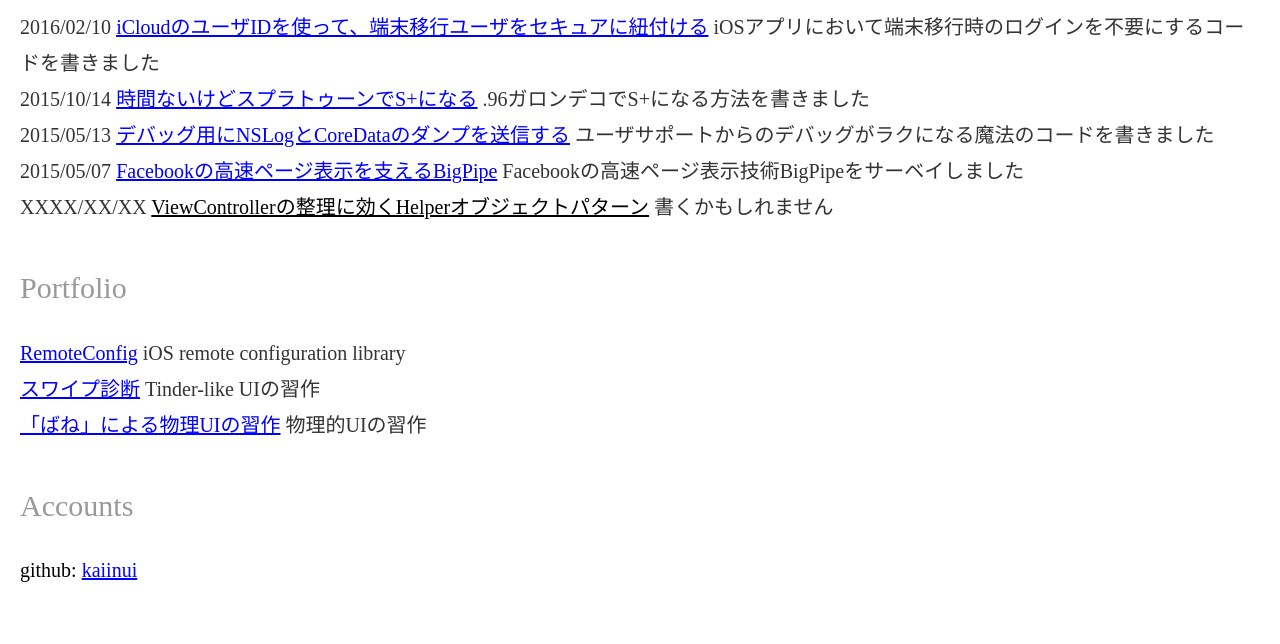
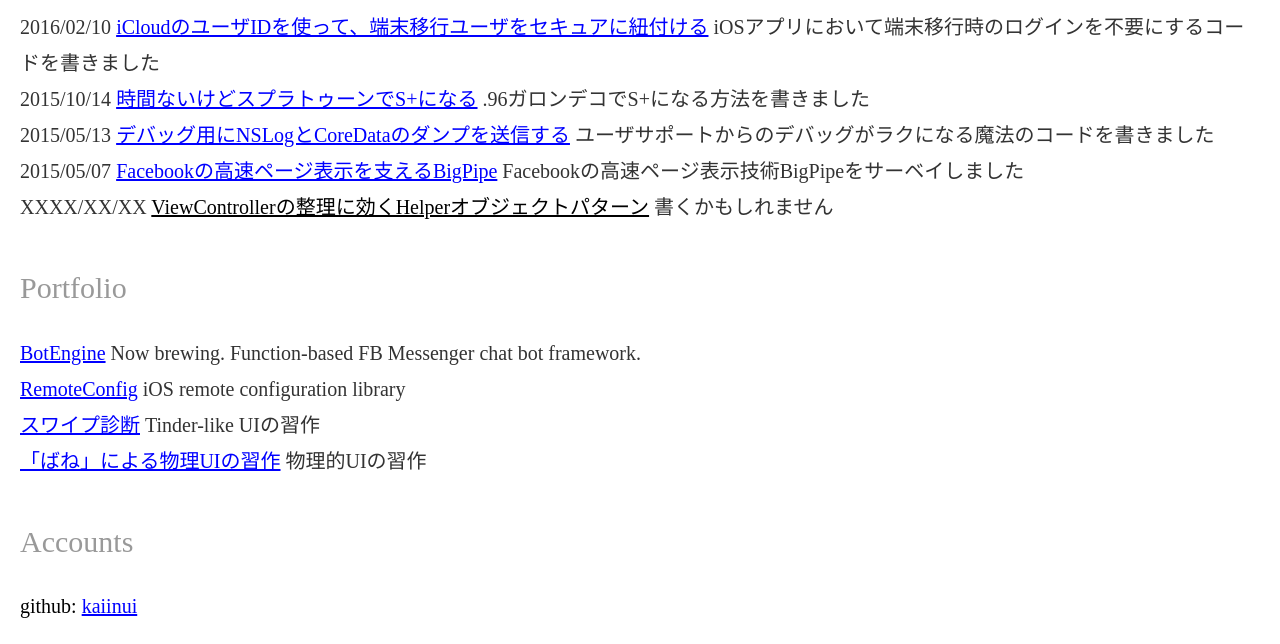
Before and after one commit to kaiinui/kaiinui.github.io, a plain HTML site: page index.html in a window 1280 px wide. Shown: the part 710-1354 px from the top of the page. Before the commit the page ends 1318 px from the top, so only its background shows below. Drawn offline with Linux system fonts and the light colour scheme.

Commit message:
Update index.html

```diff
--- a/index.html
+++ b/index.html
@@ -134,6 +134,7 @@
 </ul>
 <h2>Portfolio</h2>
 <ul class="lists">
+    <li><a href="https://github.com/kaiinui/BotEngine">BotEngine</a> <span class="weak">Now brewing. Function-based FB Messenger chat bot framework.</span></li>
     <li><a href="https://github.com/kaiinui/RemoteConfig">RemoteConfig</a> <span class="weak">iOS remote configuration library</span></li>
     <li><a href="http://minitest.info/enneagram/">スワイプ診断</a> <span class="weak">Tinder-like UIの習作</span></li>
     <li><a href="http://kaiinui.com/springui/">「ばね」による物理UIの習作</a> <span class="weak">物理的UIの習作</span></li>
```
